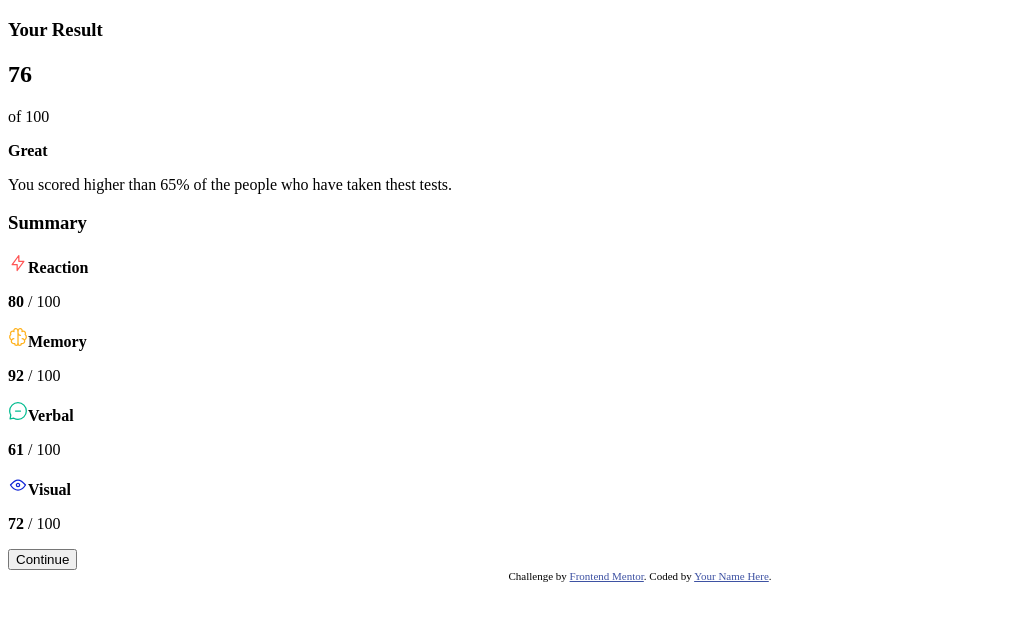
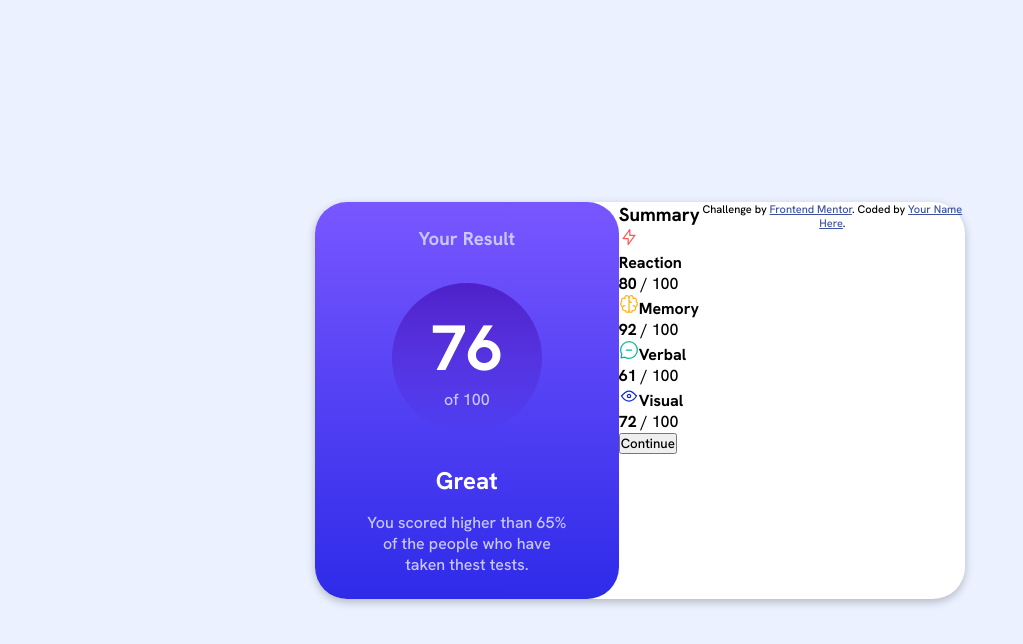
Before and after one commit to ioanaydgn/result-summary-component, a plain HTML site: page index.html in a window 1280 px wide. Shown: the whole page, without its empty margins (0-1023 px from the left). Drawn offline with Linux system fonts and the light colour scheme.

```diff
--- a/assets/css/style.css
+++ b/assets/css/style.css
@@ -21,3 +21,84 @@
     --Light-lavender: hsl(241, 100%, 89%);
     --Dark-gray-blue: hsl(224, 30%, 27%);
 }
+
+* {
+    padding: 0;
+    margin: 0;
+    box-sizing: border-box;
+    font-family: "Hanken Grotesk", sans-serif;
+}
+
+body {
+    min-height: 100vh;
+    display: flex;
+    align-items: center;
+    justify-content: center;
+    background-color: var(--Pale-blue);
+}
+
+.card {
+    width: 650px;
+    border-radius: 2rem;
+    background-color: var(--White);
+    box-shadow:rgba(0, 0, 0, 0.24) 0px 3px 8px;
+}
+
+.card-container {
+    display: flex;
+    justify-content: space-between;
+}
+
+.result {
+    width: 50%;
+    padding: 1.5rem 2rem;
+    border-radius: 2rem;
+    background: linear-gradient(to bottom, var(--Light-slate-blue-background), var(--Light-royal-blue-background));
+    text-align: center;
+    display: flex;
+    align-items: center;
+    flex-direction: column;
+    gap: 1rem;
+}
+
+.result .title {
+    color: var(--Light-lavender);
+    margin-bottom: 1rem;
+}
+
+.result .circle {
+    width: 150px;
+    height: 150px;
+    background: linear-gradient(to bottom, var(--Violet-blue-circle), var(--Persian-blue-circle));
+    border-radius: 50%;
+    display: flex;
+    align-items: center;
+    justify-content: center;
+    flex-direction: column;
+}
+
+.result b {
+    color: var(--White);
+    font-size: 1.5rem;
+    margin-top: 1rem;
+}
+
+.result .info {
+    color: var(--Light-lavender);
+    width: 200px;
+}
+
+.circle h1 {
+    color: var(--White);
+    font-size: 4rem;
+}
+
+.circle p {
+    color: var(--Light-lavender);
+}
+
+.circle b {
+    color: var(--White);
+    font-size: 1.5rem;
+    margin-top: 1rem;
+}
```
